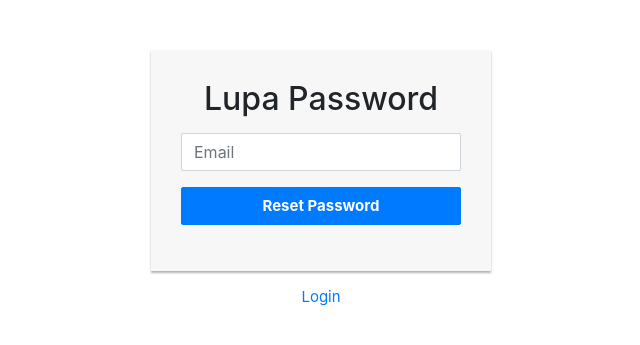
After one commit to jamekjamek/template_crud, a CodeIgniter app: page /database/lupa-password in a window 1280 px wide. The commit adds this page. Shown: the top 345 px of the page, without its empty margins (319-959 px from the left). Run offline with CodeIgniter, Linux system fonts and the light colour scheme; some libraries are stand-ins or nearby versions.

Commit message:
Selesai design forgot password

```diff
--- a/application/config/routes.php
+++ b/application/config/routes.php
@@ -53,6 +53,8 @@ $route['default_controller']        = 'auth/login';
 
 $route['daftar-akun']               = 'auth/sign_up';
 
+$route['lupa-password']             = 'auth/forgot_password';
+
 $route['aktivasi/(:any)']           = 'auth/activation/$1';
 
 $route['404_override']              = '';
--- a/application/controllers/Auth.php
+++ b/application/controllers/Auth.php
@@ -8,6 +8,7 @@ class Auth extends CI_Controller
     parent::__construct();
     $this->load->model('User_model', 'User');
   }
+
   public function login()
   {
     $page  = 'login';
@@ -17,7 +18,7 @@ class Auth extends CI_Controller
 
   public function sign_up()
   {
-    $this->_validation();
+    $this->_validation('sign-up');
     if ($this->form_validation->run() === FALSE) {
       $page  = 'sign-up';
       $data  = [];
@@ -58,12 +59,14 @@ class Auth extends CI_Controller
 
   public function forgot_password()
   {
+    $this->_validation('forgot-password');
+    if ($this->form_validation->run() === FALSE) {
       $page  = 'forgot-password';
       $data  = [];
       templateAuth($page, $data);
+    } else {
     }
-
-
+  }
 
   //AKTIVASI Sederhana nanti bisa di tambahkan menggunakan token dan sebagainya
   public function activation($email)
@@ -89,8 +92,9 @@ class Auth extends CI_Controller
     }
   }
 
-  private function _validation()
+  private function _validation($type = null)
   {
+    if ($type === 'sign-up') {
       $this->form_validation->set_rules(
         'email',
         'Email',
@@ -122,7 +126,18 @@ class Auth extends CI_Controller
         ]
       );
     }
-
+    if ($type === 'forgot-password') {
+      $this->form_validation->set_rules(
+        'email',
+        'Email',
+        'trim|required|valid_email',
+        [
+          'required'    => '%s Wajib diisi',
+          'valid_email' => 'Format %s Salah',
+        ]
+      );
+    }
+  }
 
   private function  _sendEmailPHPMailer($data, $type)
   {
--- /dev/null
+++ b/application/views/authentication/forgot-password.php
@@ -0,0 +1,17 @@
+<div class="login-form">
+  <form action="" method="post">
+    <h2 class="text-center">Lupa Password</h2>
+    <div class="form-group">
+      <input type="text" class="form-control <?= form_error('email') ? 'is-invalid' : '' ?>" placeholder="Email" name="email" value="<?= set_value('email') ?>">
+      <div class="invalid-feedback">
+        <?= form_error('email'); ?>
+      </div>
+    </div>
+
+    <div class="form-group">
+      <button type="submit" class="btn btn-primary btn-block">Reset Password</button>
+    </div>
+
+  </form>
+  <p class="text-center"><a href="<?= base_url('auth/login') ?>">Login</a></p>
+</div>
--- a/application/views/authentication/login.php
+++ b/application/views/authentication/login.php
@@ -11,8 +11,8 @@
       <button type="submit" class="btn btn-primary btn-block">Log in</button>
     </div>
     <div class="clearfix">
-      <label class="float-left form-check-label"><input type="checkbox"> Remember me</label>
-      <a href="#" class="float-right">Forgot Password?</a>
+      <!-- <label class="float-left form-check-label"><input type="checkbox"> Remember me</label> -->
+      <a href="<?= base_url('lupa-password') ?>" class="float-right">Forgot Password?</a>
     </div>
   </form>
   <p class="text-center"><a href="<?= base_url('daftar-akun') ?>">Create an Account</a></p>
--- a/application/views/authentication/sign-up.php
+++ b/application/views/authentication/sign-up.php
@@ -23,9 +23,9 @@
       <button type="submit" class="btn btn-primary btn-block">Daftar Sekarang</button>
     </div>
     <div class="clearfix">
-      <label class="float-left form-check-label"><input type="checkbox"> Remember me</label>
-      <a href="#" class="float-right">Lupa password?</a>
+      <!-- <label class="float-left form-check-label"><input type="checkbox"> Remember me</label> -->
+      <a href="<?= base_url('lupa-password') ?>" class="float-right">Lupa password?</a>
     </div>
   </form>
-  <p class="text-center"><a href="#">Login</a></p>
+  <p class="text-center"><a href="<?= base_url('auth/login') ?>">Login</a></p>
 </div>
```
Lines whose indentation alone changed are shown as unchanged.
